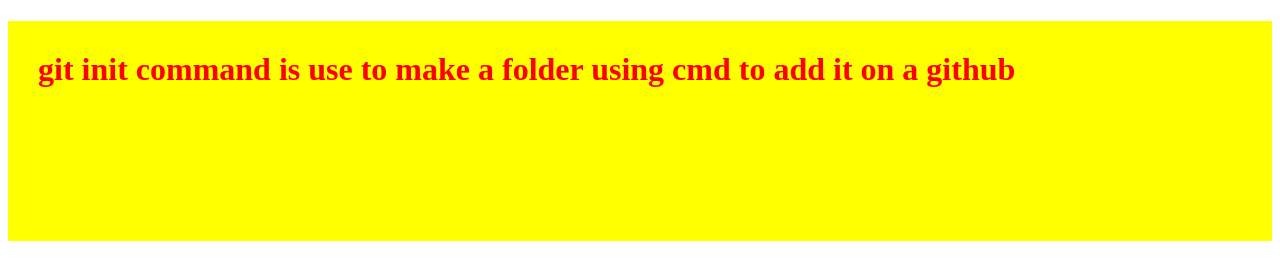
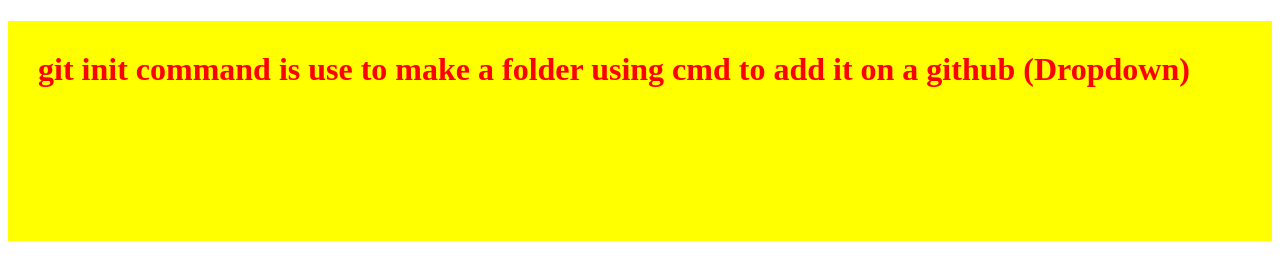
Before and after one commit to HarshKhandelwal05/localrepo, a plain HTML site: page index.html in a window 1280 px wide. Drawn offline with Linux system fonts and the light colour scheme.

```diff
--- a/index.html
+++ b/index.html
@@ -7,6 +7,6 @@
     <link rel="stylesheet" href="style.css">
 </head>
 <body>
-    <h1>git init command is use to make a folder using cmd to add it on a github </h1>
+    <h1>git init command is use to make a folder using cmd to add it on a github (Dropdown)</h1>
 </body>
 </html>
```
